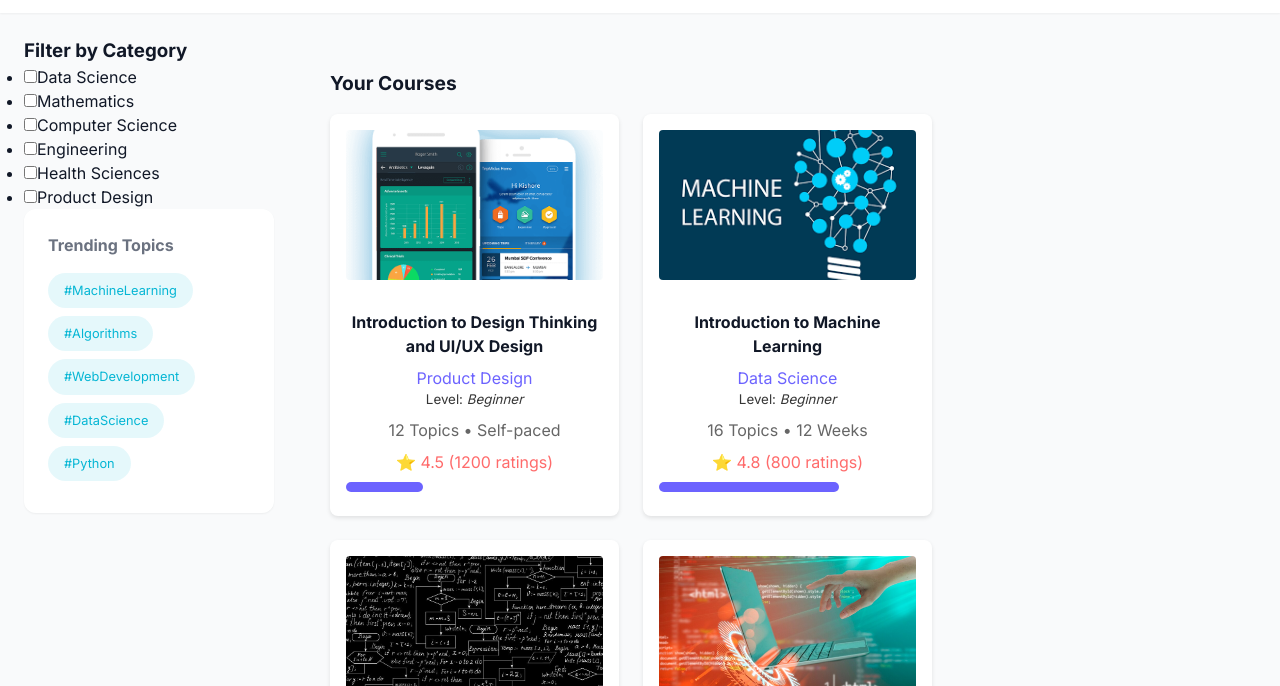
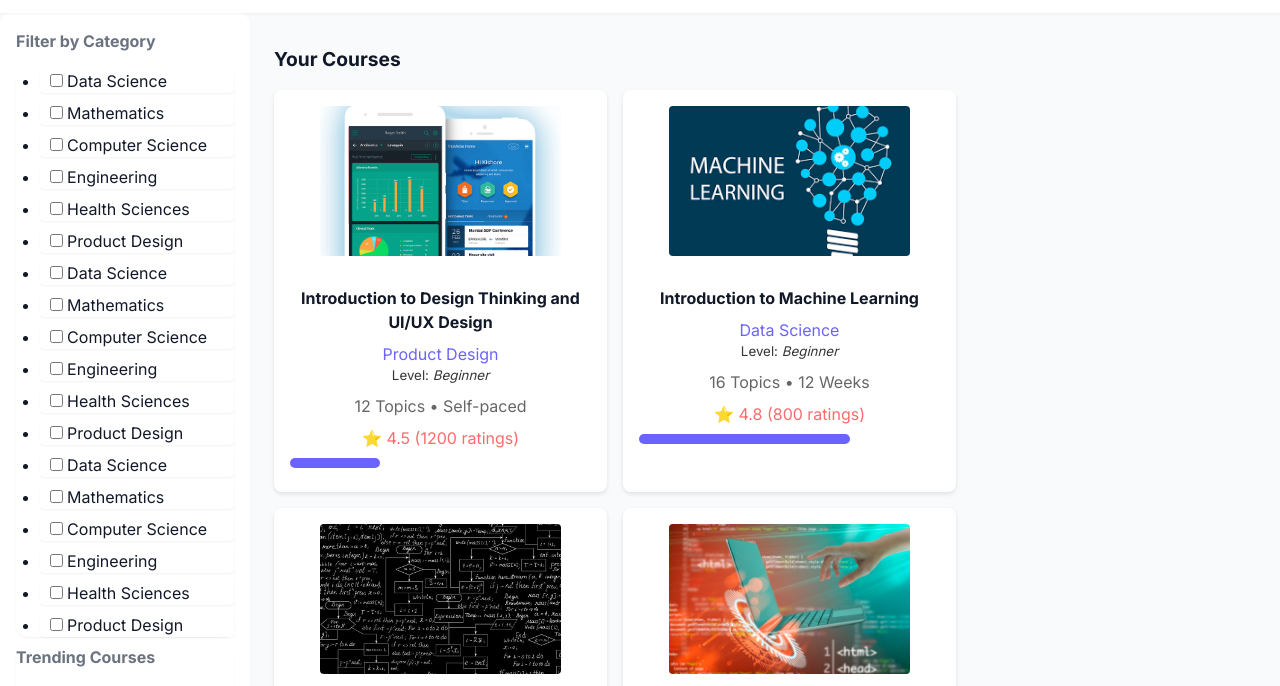
Before and after one commit to designgeek19/collablearn, a plain HTML site: page explore_courses.html in a window 1280 px wide. Shown: the part 83-769 px from the top of the page. Drawn offline with Linux system fonts and the light colour scheme.

Commit message:
Updated the courses page

```diff
--- a/explore_courses.css
+++ b/explore_courses.css
@@ -187,26 +187,36 @@ body {
   display: grid;
   grid-template-columns: 250px 1fr 300px;
   gap: 1.5rem;
-  padding: 1.5rem;
+  /* padding: 1.5rem; */
 }
 
-.sidebar-nav {
+.sidebar {
   background-color: white;
   border-radius: var(--border-radius);
-  padding: 1.5rem;
+  padding: 1rem;
   box-shadow: var(--shadow-sm);
 }
 
-.sidebar-nav h4 {
+.sidebar h3 {
   margin-bottom: 1rem;
   color: var(--text-secondary);
+  font-size:medium;
 }
 
-.sidebar-nav ul {
-  list-style: none;
-  display: flex;
-  flex-direction: column;
-  /* gap: 0.75rem; */
+.filter-list {
+  background-color: white;
+  border-radius: var(--border-radius);
+  padding-left: 1.5rem;
+  gap: 30px;
+  box-shadow: var(--shadow-sm);
+}
+
+.filter-list li {
+  background-color: white;
+  border-radius: 4px;
+  padding-left: 0.6rem;
+  margin-bottom: 0.5rem;
+  box-shadow: var(--shadow-sm);
 }
 
 .sidebar-nav a {
@@ -225,23 +235,24 @@ body {
   color: var(--primary);
 }
 
-.trending-topics {
+.trending-courses {
   background-color: white;
   border-radius: var(--border-radius);
-  padding: 1.5rem;
+  /* padding: 1rem; */
   box-shadow: var(--shadow-sm);
 }
 
-.trending-topics h4 {
+.trending-courses h3 {
   margin-bottom: 1rem;
   color: var(--text-secondary);
+  font-size:medium;
 }
 
 .topic-tag {
   display: inline-block;
   background-color: rgba(6, 182, 212, 0.1);
   color: var(--secondary);
-  padding: 0.5rem 1rem;
+  /* padding: 0.5rem 1rem; */
   border-radius: 20px;
   font-size: 0.8rem;
   margin-bottom: 0.5rem;
@@ -255,18 +266,19 @@ body {
 .course-section {
     margin-bottom: 2rem;
     margin-top: 2rem;
-    padding-left: 2rem;
+    /* padding-left: 1rem; */
 }
 
 .course-section h2 {
-    margin-bottom: 1rem;
+  margin-bottom: 1rem;
+  /* color: var(--text-secondary); */
     font-size: larger;
 }
 
 .course-grid {
     display: grid;
     grid-template-columns: repeat(auto-fill, minmax(250px, 1fr));
-    gap: 1.5rem;
+    gap: 1rem;
 }
 
 .course-card {
@@ -279,7 +291,7 @@ body {
 }
 
 .course-thumbnail {
-    width: 100%;
+    width: 80%;
     height: 150px;
     object-fit: cover;
     border-radius: 4px;
@@ -365,7 +377,7 @@ body {
     left: 0;
     right: 0;
     bottom: 0;
-    background-color: rgba(255, 255, 255, 0.919);
+    background-color: rgba(255, 255, 255, 0.962);
     box-shadow: #363636;
     color: rgb(19, 19, 19);
     display: none;
--- a/explore_courses.html
+++ b/explore_courses.html
@@ -48,16 +48,28 @@
         <aside class="sidebar">
         <h3>Filter by Category</h3>
         <ul class="filter-list">
-            <li><input type="checkbox" id="data-science"><label for="data-science">Data Science</label></li>
-            <li><input type="checkbox" id="math"><label for="math">Mathematics</label></li>
-            <li><input type="checkbox" id="cs"><label for="cs">Computer Science</label></li>
-            <li><input type="checkbox" id="engineering"><label for="engineering">Engineering</label></li>
-            <li><input type="checkbox" id="health"><label for="health">Health Sciences</label></li>
-            <li><input type="checkbox" id="design"><label for="design">Product Design</label></li>
+            <li><input type="checkbox" id="data-science">    <label for="data-science">Data Science</label></li>
+            <li><input type="checkbox" id="math">    <label for="math">Mathematics</label></li>
+            <li><input type="checkbox" id="cs">    <label for="cs">Computer Science</label></li>
+            <li><input type="checkbox" id="engineering">    <label for="engineering">Engineering</label></li>
+            <li><input type="checkbox" id="health">    <label for="health">Health Sciences</label></li>
+            <li><input type="checkbox" id="design">    <label for="design">Product Design</label></li>
+            <li><input type="checkbox" id="data-science">    <label for="data-science">Data Science</label></li>
+            <li><input type="checkbox" id="math">    <label for="math">Mathematics</label></li>
+            <li><input type="checkbox" id="cs">    <label for="cs">Computer Science</label></li>
+            <li><input type="checkbox" id="engineering">    <label for="engineering">Engineering</label></li>
+            <li><input type="checkbox" id="health">    <label for="health">Health Sciences</label></li>
+            <li><input type="checkbox" id="design">    <label for="design">Product Design</label></li>
+            <li><input type="checkbox" id="data-science">    <label for="data-science">Data Science</label></li>
+            <li><input type="checkbox" id="math">    <label for="math">Mathematics</label></li>
+            <li><input type="checkbox" id="cs">    <label for="cs">Computer Science</label></li>
+            <li><input type="checkbox" id="engineering">    <label for="engineering">Engineering</label></li>
+            <li><input type="checkbox" id="health">    <label for="health">Health Sciences</label></li>
+            <li><input type="checkbox" id="design">    <label for="design">Product Design</label></li>
         </ul>
 
-            <div class="trending-topics fade-in">
-                <h4>Trending Topics</h4>
+            <div class="trending-courses fade-in">
+                <h3>Trending Courses</h3>
                 <div class="topic-tag">#MachineLearning</div>
                 <div class="topic-tag">#Algorithms</div>
                 <div class="topic-tag">#WebDevelopment</div>
@@ -132,6 +144,7 @@
                     <!-- Repeat for more courses -->
                 </div>
             </section>
+
             <!-- Repeat for other categories -->
         </main>
     </div>
```
